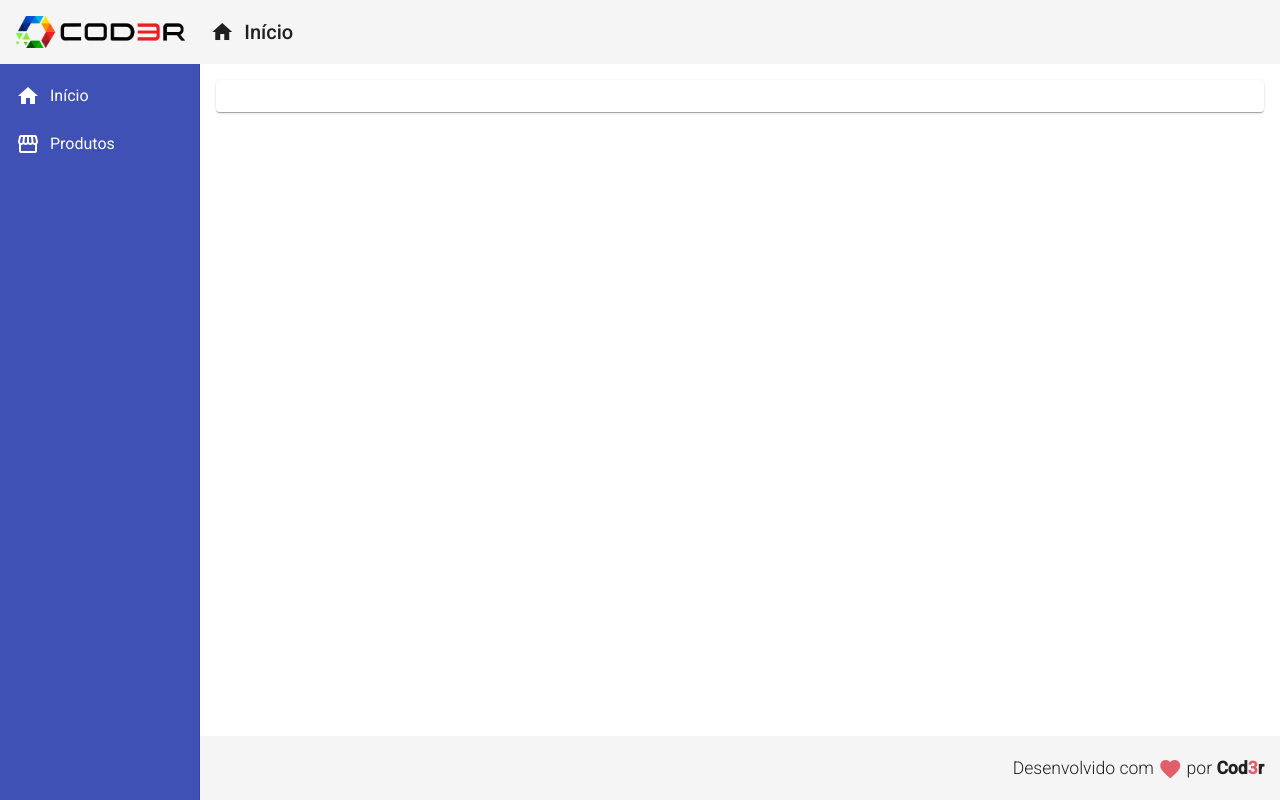
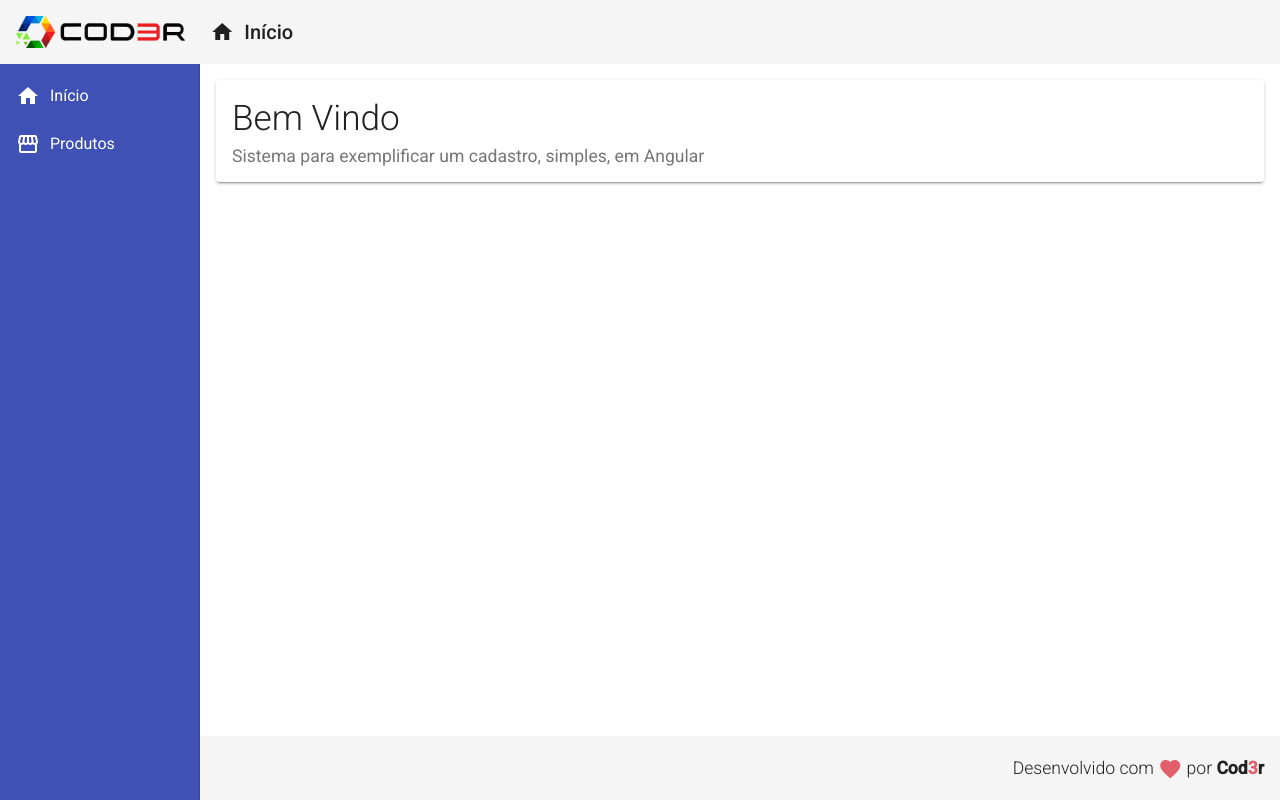
Before and after one commit to danielsava/curso-cod3r-angular9, an Angular app in the folder frontend/: page / in a window 1280 px wide. Built offline with nearby package versions, Linux system fonts and the light colour scheme.

Commit message:
Componente Home

```diff
--- a/frontend/src/app/views/home/home.component.css
+++ b/frontend/src/app/views/home/home.component.css
@@ -0,0 +1,9 @@
+.home .title {
+    font-size: 2.2rem;
+    font-weight: 300;
+    line-height: 1.3;
+}
+
+.home .subtitle {
+    font-size: 1.1rem;
+}
--- a/frontend/src/app/views/home/home.component.html
+++ b/frontend/src/app/views/home/home.component.html
@@ -1,3 +1,8 @@
-<mat-card>
-    <mat-card-title></mat-card-title>
+<mat-card class="home mat-elevation-z2">
+    <mat-card-title class="title">
+        Bem Vindo
+    </mat-card-title>
+    <mat-card-subtitle class="subtitle">
+        Sistema para exemplificar um cadastro, simples, em Angular
+    </mat-card-subtitle>
 </mat-card>
```
